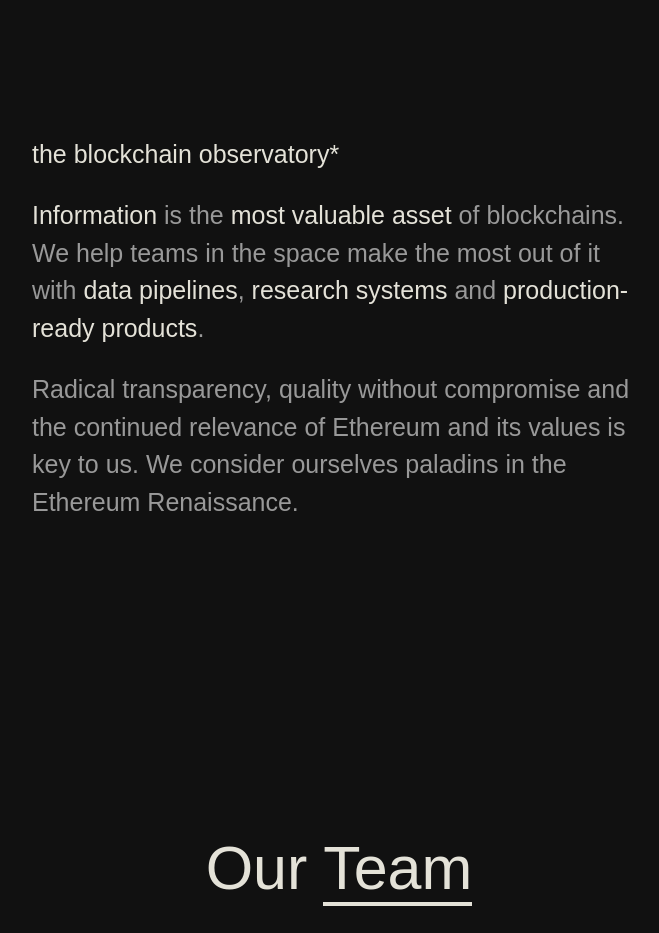
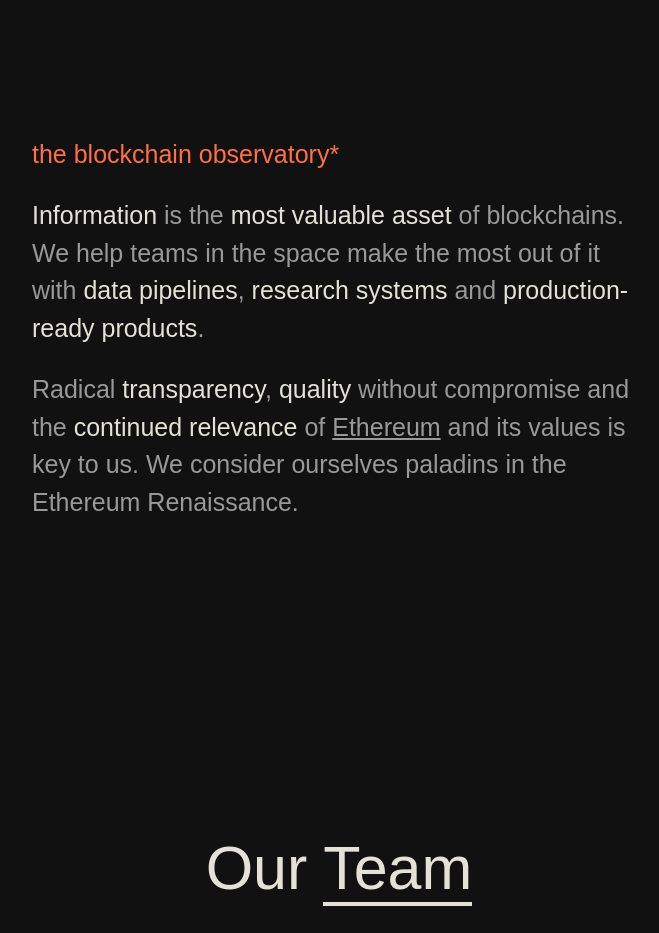
Before and after one commit to vistawtf/landing, an Astro site: page / in a window 1280 px wide. Shown: the part 3680-4613 px from the top of the page, without its empty margins (301-960 px from the left). Built offline with nearby package versions, Linux system fonts and the light colour scheme; Astro itself is replaced by a stand-in of ours.

Commit message:
fix: update heading color in description component and enhance text styling

```diff
--- a/src/components/description.astro
+++ b/src/components/description.astro
@@ -1,6 +1,6 @@
 <div class="min-h-[100dvh] flex items-center justify-center font-light py-16" id="about">
   <div class="max-w-[614px] md:text-[25px] flex flex-col gap-6">
-    <h3 class="text-vista-light">the blockchain observatory*</h3>
+    <h3 class="text-vista-orange-medium">the blockchain observatory*</h3>
     <p class="text-vista-gray-light">
       <span class="text-vista-light">Information</span> is the <span class="text-vista-light"
         >most valuable asset</span
@@ -10,8 +10,11 @@
       and <span class="text-vista-light">production-ready products</span>.
     </p>
     <p class="text-vista-gray-light">
-      Radical transparency, quality without compromise and the continued relevance of Ethereum and
-      its values is key to us. We consider ourselves paladins in the Ethereum Renaissance.
+      Radical <span class="text-vista-light">transparency</span>, <span class="text-vista-light"
+        >quality</span
+      > without compromise and the <span class="text-vista-light">continued relevance</span> of <span
+        class="underline">Ethereum</span
+      > and its values is key to us. We consider ourselves paladins in the Ethereum Renaissance.
     </p>
   </div>
 </div>
```
